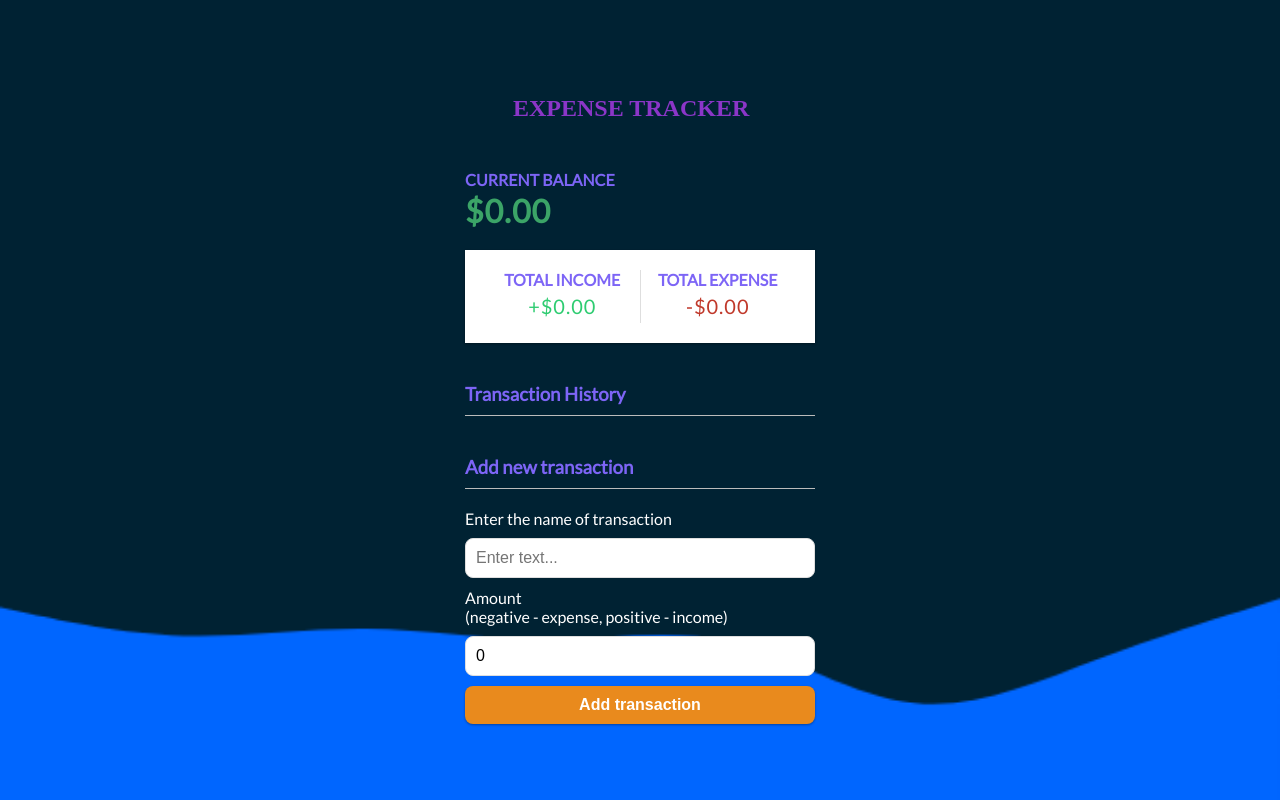
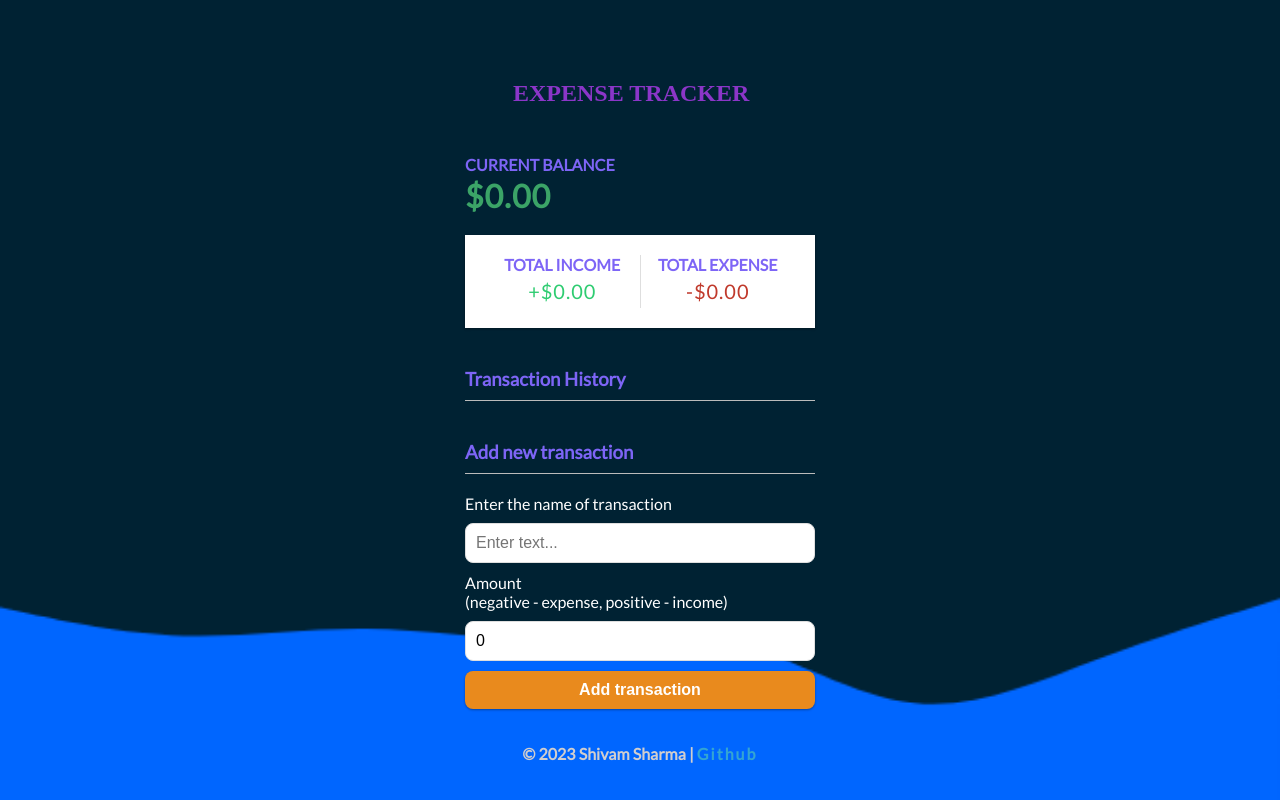
Before and after one commit to shivam-sharma7/Expense-Tracker, a React (Vite) app: page / in a window 1280 px wide. Built offline with nearby package versions, Linux system fonts and the light colour scheme.

Commit message:
add footer component

```diff
--- a/src/App.css
+++ b/src/App.css
@@ -165,6 +165,22 @@ input[type='number'] {
   opacity: 1;
 }
 
+footer {
+  display: flex;
+  justify-content: center;
+  align-items: center;
+  padding: 5px;
+  font-weight: bold;
+  color: #d1cece;
+
+}
+
+.repo{
+   text-decoration: none;
+   color: #34a5d2;
+   letter-spacing: 2px;
+}
+
 @media (max-width: 320px) {
   .container {
     width: 300px;
--- a/src/App.jsx
+++ b/src/App.jsx
@@ -3,6 +3,7 @@ import  Balance  from "./components/Balance";
 import  IncomeExpences from "./components/IncomeExpences";
 import  TransactionList  from "./components/TransactionList";
 import  AddTransaction  from "./components/AddTransaction";
+import Footer from "./components/Footer";
 
 import { GlobalProvider } from "./context/GlobalState";
 
@@ -18,6 +19,7 @@ function App() {
         <TransactionList />
         <AddTransaction />
       </div>
+      <Footer />
     </GlobalProvider>
   );
 }
--- /dev/null
+++ b/src/components/Footer.jsx
@@ -0,0 +1,12 @@
+
+const Footer = () => {
+  return (
+
+      <footer>
+        <p>© 2023 Shivam Sharma | <a className="repo" href="https://github.com/shivam-sharma7/Expense-Tracker">Github</a></p>
+    </footer>
+
+  )
+}
+
+export default Footer
```
